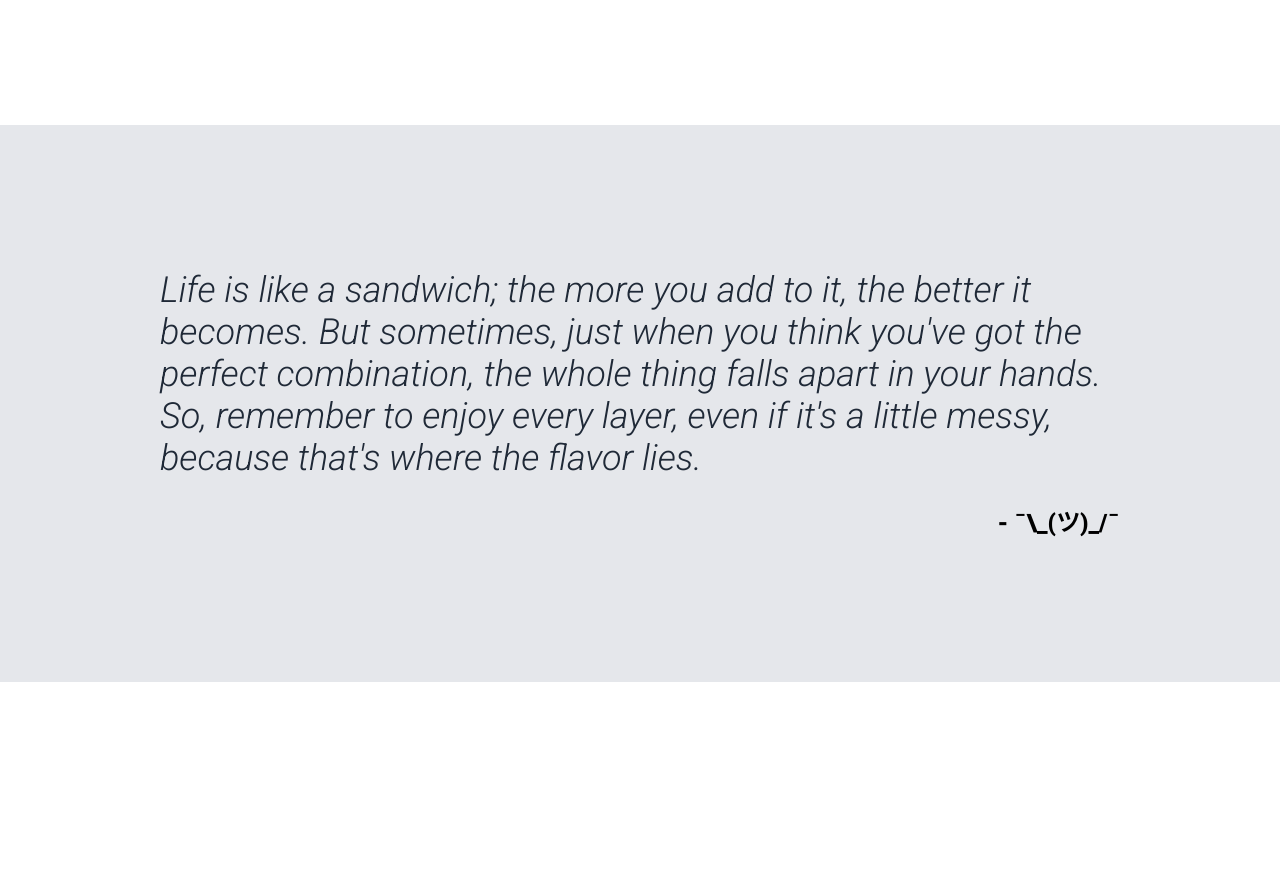
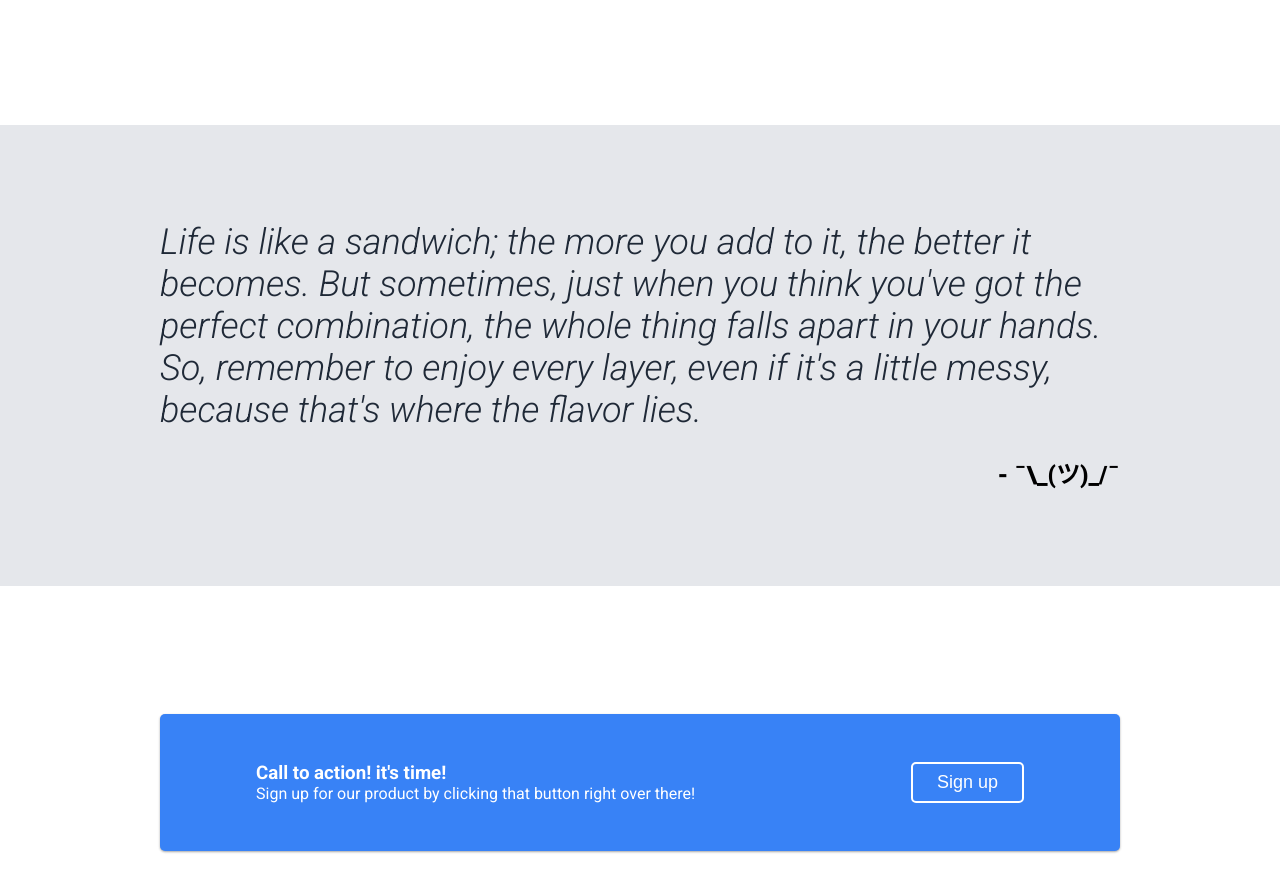
Before and after one commit to OneSrX/odin-landing-page, a plain HTML site: page index.html in a window 1280 px wide. Shown: the part 962-1853 px from the top of the page. Before the commit the page ends 1644 px from the top, so only its background shows below. Drawn offline with Linux system fonts and the light colour scheme.

Commit message:
Add a call to action section

```diff
--- a/css/style.css
+++ b/css/style.css
@@ -155,10 +155,11 @@ main {
 .quote-section {
   background-color: #e5e7eb;
 }
+
 blockquote {
   max-width: 960px;
   margin-inline: auto;
-  padding-block: 144px;
+  padding-block: 96px;
 }
 
 .quote-section blockquote .quote-body {
@@ -174,3 +175,34 @@ blockquote {
   text-align: right;
   font-size: 24px;
 }
+
+/*************************/
+/* CTA Section */
+/*************************/
+.cta-section {
+  margin-block: 128px;
+}
+
+.cta-box {
+  max-width: 960px;
+  background-color: #3882f6;
+  color: white;
+  border-radius: 5px;
+  margin-inline: auto;
+  padding: 48px 96px;
+  display: flex;
+  justify-content: space-between;
+  align-items: center;
+  box-shadow: rgba(0, 0, 0, 0.12) 0px 1px 3px, rgba(0, 0, 0, 0.24) 0px 1px 2px;
+}
+
+.cta-box button {
+  display: inline-block;
+  font-size: 18px;
+  cursor: pointer;
+  background-color: transparent;
+  color: white;
+  border: 2px solid white;
+  border-radius: 5px;
+  padding: 8px 24px;
+}
--- a/index.html
+++ b/index.html
@@ -106,9 +106,17 @@
           <p class="quote-cite">- ¯\_(ツ)_/¯</p>
         </blockquote>
       </section>
+      <section class="cta-section">
+        <div class="cta-box">
+          <div>
+            <h3>Call to action! it's time!</h3>
+            <p>
+              Sign up for our product by clicking that button right over there!
+            </p>
+          </div>
+          <button>Sign up</button>
+        </div>
+      </section>
     </main>
-    <footer>
-      <!-- <div>Copyright &copy; The Odin Project 2024</div> -->
-    </footer>
   </body>
 </html>
```
